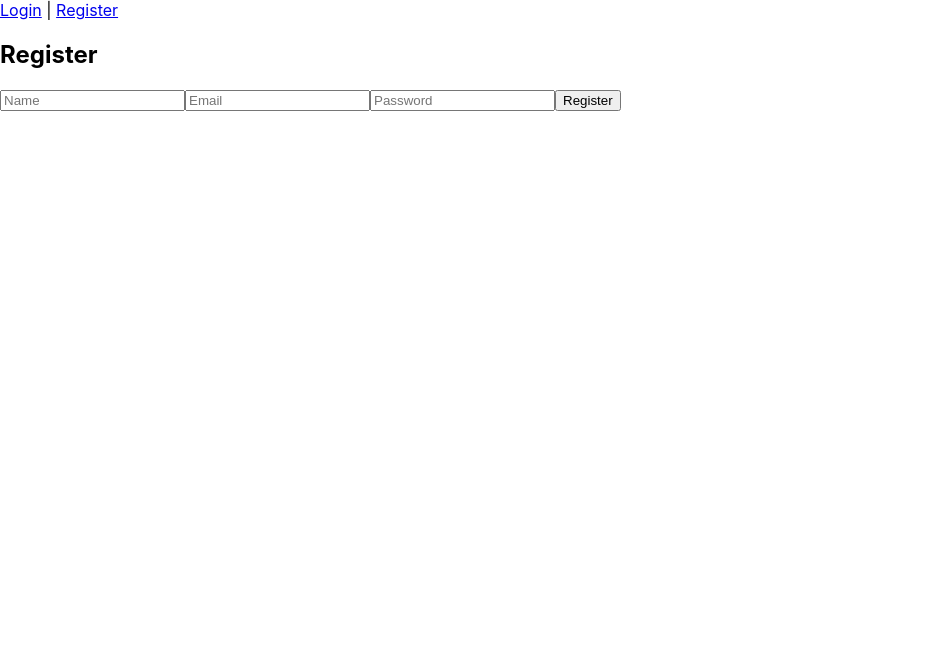
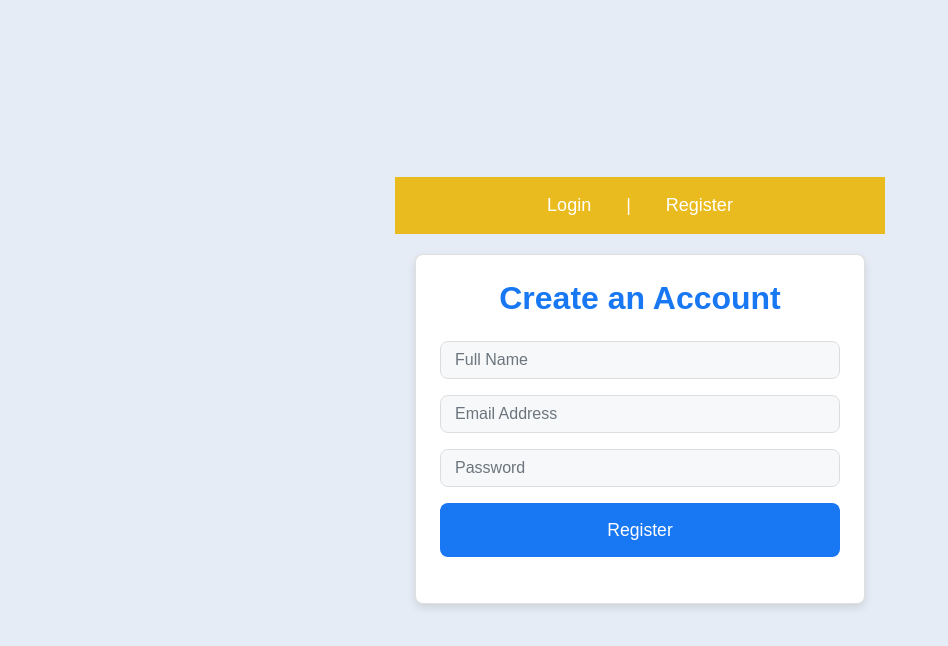
Before and after one commit to Shreyaskodial/taxihut_new, a React (Create React App) app in the folder frontend/: page /register in a window 1280 px wide. Shown: the top 646 px of the page, without its empty margins (0-948 px from the left). Built offline with nearby package versions, Linux system fonts and the light colour scheme.

Commit message:
login and register page style added and new other file pushed

```diff
--- a/frontend/public/index.html
+++ b/frontend/public/index.html
@@ -10,6 +10,10 @@
       content="Web site created using create-react-app"
     />
     <link rel="apple-touch-icon" href="%PUBLIC_URL%/logo192.png" />
+    <link href="https://stackpath.bootstrapcdn.com/bootstrap/4.5.2/css/bootstrap.min.css" rel="stylesheet" />
+
+
+
     <!--
       manifest.json provides metadata used when your web app is installed on a
       user's mobile device or desktop. See https://developers.google.com/web/fundamentals/web-app-manifest/
--- a/frontend/src/App.css
+++ b/frontend/src/App.css
@@ -1,38 +1,43 @@
+/* App.css */
 .App {
-  text-align: center;
+    font-family: Arial, sans-serif;
 }
 
-.App-logo {
-  height: 40vmin;
-  pointer-events: none;
+.navbar {
+    background-color: #ebb402e0;
+    color: rgb(19, 11, 11);
+    padding: 10px 20px;
+    display: flex;
+    justify-content: center;
+    align-items: center;
 }
 
-@media (prefers-reduced-motion: no-preference) {
-  .App-logo {
-    animation: App-logo-spin infinite 20s linear;
-  }
+.navbar .nav-link {
+    color: #fff;
+    text-decoration: none;
+    font-size: 18px;
+    margin: 0 15px;
+    padding: 5px 10px;
+    border-radius: 5px;
+    transition: background-color 0.3s, color 0.3s;
 }
 
-.App-header {
-  background-color: #282c34;
-  min-height: 100vh;
-  display: flex;
-  flex-direction: column;
-  align-items: center;
-  justify-content: center;
-  font-size: calc(10px + 2vmin);
-  color: white;
+.navbar .nav-link:hover {
+    background-color: #1877f2;
+    color: #fff;
 }
 
-.App-link {
-  color: #61dafb;
+.separator {
+    color: #fff;
+    font-size: 18px;
+    margin: 0 10px;
 }
 
-@keyframes App-logo-spin {
-  from {
-    transform: rotate(0deg);
-  }
-  to {
-    transform: rotate(360deg);
-  }
+/* Adding some spacing and text centering to the body */
+body {
+    margin: 0;
+    padding: 0;
+    display: flex;
+    flex-direction: column;
+    align-items: center;
 }
--- a/frontend/src/App.js
+++ b/frontend/src/App.js
@@ -3,18 +3,21 @@ import { BrowserRouter as Router, Route, Routes, Link } from 'react-router-dom';
 import Register from './pages/Register';
 import Login from './pages/Login';
 import Dashboard from './pages/Dashboard';
+import './App.css';  // Importing external CSS file for styling
 
 function App() {
     return (
         <Router>
             <div className="App">
-                <nav>
-                    <Link to="/login">Login</Link> | <Link to="/register">Register</Link>
+                <nav className="navbar">
+                    <Link to="/login" className="nav-link">Login</Link>
+                    <span className="separator">|</span>
+                    <Link to="/register" className="nav-link">Register</Link>
                 </nav>
                 <Routes>
                     <Route path="/login" element={<Login />} />
                     <Route path="/register" element={<Register />} />
-                    <Route path="/dashboard" element={<Dashboard/>} />
+                    <Route path="/dashboard" element={<Dashboard />} />
                 </Routes>
             </div>
         </Router>
--- a/frontend/src/pages/Login.js
+++ b/frontend/src/pages/Login.js
@@ -1,8 +1,6 @@
-
-// export default Login;
-
 import React, { useState } from 'react';
 import { useNavigate } from 'react-router-dom';
+import './Register.css'; // Reusing the same Register.css for design
 
 const Login = () => {
   const [email, setEmail] = useState('');
@@ -11,39 +9,49 @@ const Login = () => {
 
   const handleLogin = (e) => {
     e.preventDefault();
-    // email='user@e
-    // You can add authentication logic here
+    // For demonstration purposes, you can replace with actual authentication logic
     if (email === 'user@example.com' && password === 'password') {
-      navigate('/dashboard');
+      navigate('/dashboard'); // Redirect to dashboard after successful login
     } else {
-      alert('Invalid credentials');
+      alert('Invalid credentials'); // Show error if credentials don't match
     }
   };
 
   return (
-    <div style={{ textAlign: 'center' }}>
-      <h2>Login</h2>
+    <div className="register-container">
+      <div className="row justify-content-center">
+        <div className="col-md-12 col-12">
+          <div className="card p-4">
+            <h2 className="text-center mb-4">Login</h2>
             <form onSubmit={handleLogin}>
-        <div>
-          <label>Email: </label>
+              <div className="mb-3">
                 <input
                   type="email"
+                  className="form-control input-field"
+                  placeholder="Email Address"
                   value={email}
                   onChange={(e) => setEmail(e.target.value)}
                   required
                 />
               </div>
-        <div>
-          <label>Password: </label>
+              <div className="mb-3">
                 <input
                   type="password"
+                  className="form-control input-field"
+                  placeholder="Password"
                   value={password}
                   onChange={(e) => setPassword(e.target.value)}
                   required
                 />
               </div>
-        <button type="submit">Login</button>
+              <button type="submit" className="btn btn-primary w-100">Login</button>
             </form>
+            <div className="mt-3 text-center">
+              <a href="/forgot-password" className="forgot-password-link">Forgot Password?</a>
+            </div>
+          </div>
+        </div>
+      </div>
     </div>
   );
 };
--- /dev/null
+++ b/frontend/src/pages/Register.css
@@ -0,0 +1,115 @@
+/* Register.css */
+
+/* Body Styles */
+body {
+    background-color: #e5ecf5; /* Light gray background */
+    font-family: 'Arial', sans-serif;
+    margin: 0;
+    padding: 0;
+    display: flex;
+    justify-content: center;
+    align-items: center;
+    height: 100vh;
+}
+
+/* Centered Form Container */
+.register-container {
+    width: 100%;
+    max-width: 500px;
+    padding: 20px;
+    box-sizing: border-box;
+
+}
+
+/* Card Styling */
+.card {
+    background-color: #fff;
+    border-radius: 8px;
+    box-shadow: 0 4px 8px rgba(0, 0, 0, 0.1);
+    padding: 40px;
+    width: 450px; /* Increased width */
+    height: 350px;
+}
+
+/* Heading Styling */
+h2 {
+    font-size: 2rem;
+    color: #1877f2; /* Facebook blue color */
+    font-weight: bold;
+    margin-bottom: 20px;
+}
+
+/* Input Field Styling */
+.input-field {
+    border-radius: 8px;
+    padding: 14px;
+    font-size: 1rem;
+    border: 1px solid #ddd;
+    background-color: #f7f8fa;
+    margin-bottom: 15px;
+    transition: all 0.3s ease;
+}
+
+.input-field:focus {
+    outline: none;
+    border-color: #1877f2; /* Highlighted border on focus (Facebook blue) */
+    background-color: #ffffff;
+}
+
+/* Submit Button Styling */
+button[type="submit"] {
+    background-color: #1877f2; /* Facebook blue */
+    border: none;
+    color: white;
+    font-size: 1.1rem;
+    padding: 14px;
+    border-radius: 8px;
+    cursor: pointer;
+    transition: background-color 0.3s ease;
+}
+
+button[type="submit"]:hover {
+    background-color: #165e9e; /* Darker blue on hover */
+}
+
+button[type="submit"]:active {
+    background-color: #144a78; /* Even darker blue on click */
+}
+
+/* Forgot Password Link Styling */
+.forgot-password-link {
+    color: #1877f2;
+    text-decoration: none;
+    font-size: 0.9rem;
+}
+
+.forgot-password-link:hover {
+    text-decoration: underline;
+}
+
+/* Error/Success Message Styling */
+.text-center.text-danger {
+    font-size: 0.9rem;
+    color: #f44336; /* Red color for error */
+}
+
+/* Responsive Design for Mobile */
+@media (max-width: 768px) {
+    .card {
+        padding: 30px 20px;
+    }
+
+    h2 {
+        font-size: 1.8rem;
+    }
+
+    .input-field {
+        font-size: 0.95rem;
+        padding: 12px;
+    }
+
+    button[type="submit"] {
+        font-size: 1rem;
+        padding: 12px;
+    }
+}
--- a/frontend/src/pages/Register.js
+++ b/frontend/src/pages/Register.js
@@ -1,5 +1,6 @@
 import React, { useState } from 'react';
 import axios from 'axios';
+import './Register.css'; // Custom CSS file for design
 
 function Register() {
     const [formData, setFormData] = useState({ name: '', email: '', password: '' });
@@ -22,17 +23,49 @@ function Register() {
         }
     };
 
-
     return (
-        <div>
-            <h2>Register</h2>
-            <form onSubmit={handleSubmit}>
-                <input type="text" name="name" placeholder="Name" onChange={handleChange} required />
-                <input type="email" name="email" placeholder="Email" onChange={handleChange} required />
-                <input type="password" name="password" placeholder="Password" onChange={handleChange} required />
-                <button type="submit">Register</button>
-            </form>
-            {message && <p>{message}</p>}
+        <div className="register-container">
+            <div className="row justify-content-center">
+                <div className="col-md-12 col-12">
+                    <div className="card p-4">
+                        <h2 className="text-center mb-4">Create an Account</h2>
+                        <form onSubmit={handleSubmit}>
+                            <div className="mb-3">
+                                <input
+                                    type="text"
+                                    name="name"
+                                    className="form-control input-field"
+                                    placeholder="Full Name"
+                                    onChange={handleChange}
+                                    required
+                                />
+                            </div>
+                            <div className="mb-3">
+                                <input
+                                    type="email"
+                                    name="email"
+                                    className="form-control input-field"
+                                    placeholder="Email Address"
+                                    onChange={handleChange}
+                                    required
+                                />
+                            </div>
+                            <div className="mb-3">
+                                <input
+                                    type="password"
+                                    name="password"
+                                    className="form-control input-field"
+                                    placeholder="Password"
+                                    onChange={handleChange}
+                                    required
+                                />
+                            </div>
+                            <button type="submit" className="btn btn-primary w-100">Register</button>
+                        </form>
+                        {message && <div className="mt-3 text-center text-danger">{message}</div>}
+                    </div>
+                </div>
+            </div>
         </div>
     );
 }
```
Lines whose indentation alone changed are shown as unchanged.
